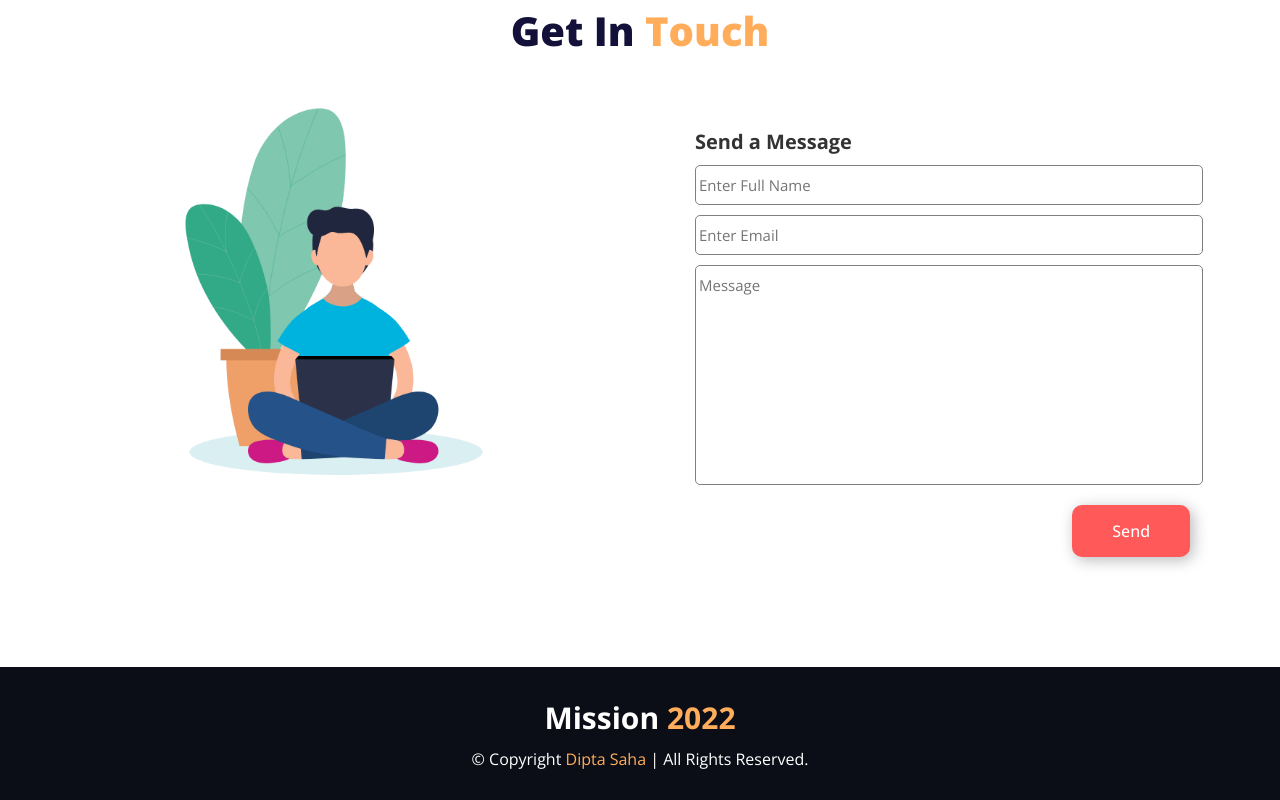
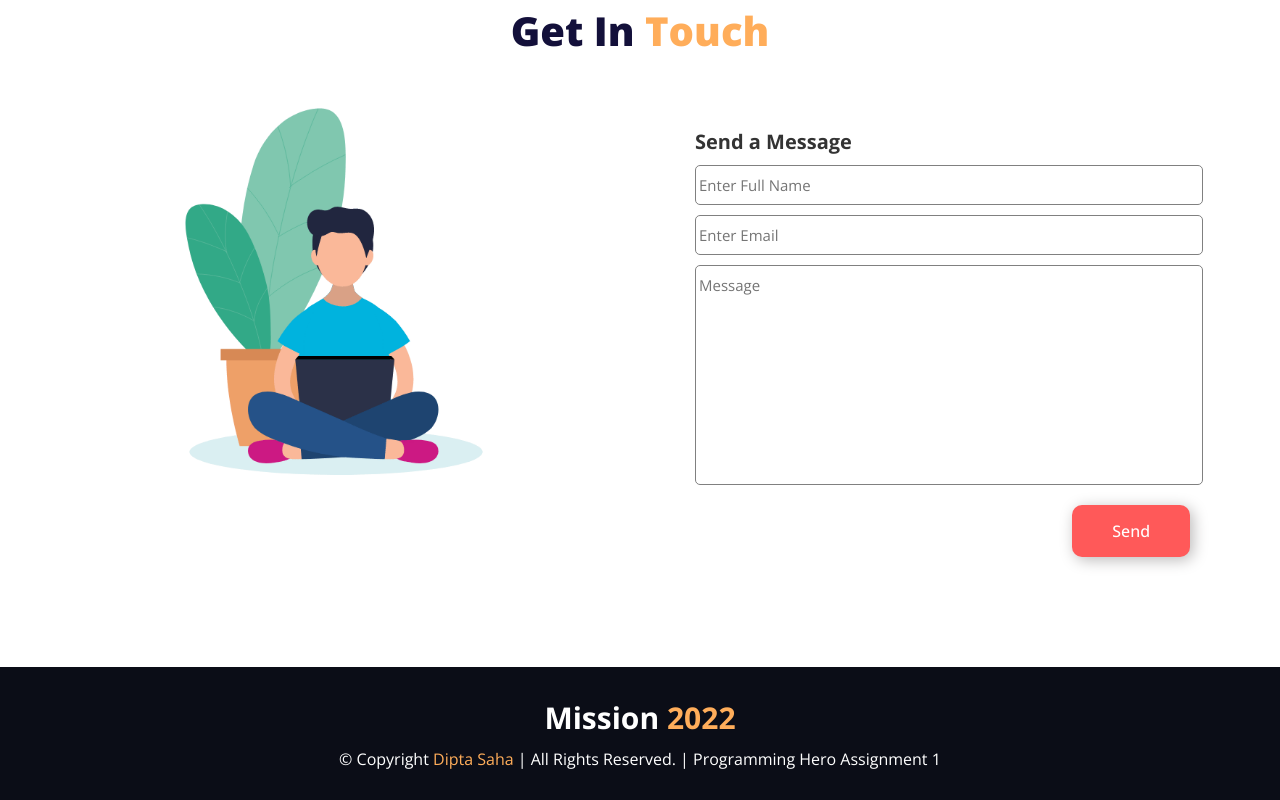
Before and after one commit to diptasahacse/programming-hero-assignment-one, a plain HTML site: page index.html in a window 1280 px wide. Shown: the part 1912-2712 px from the top of the page. Drawn offline with nearby package versions, Linux system fonts and the light colour scheme.

Commit message:
fix fault

```diff
--- a/css/style.css
+++ b/css/style.css
@@ -67,7 +67,7 @@ textarea{
     transition: .3s;
 }
 .mission-box-shadow:hover{
-    box-shadow: none
+    box-shadow: none;
 }
 .section-extra-top-bottom-padding{
     padding: 30px 0;
@@ -120,7 +120,7 @@ textarea{
     margin-top: 25px;
 }
 .hero-other-content p{
-    margin: 10px 0;;
+    margin: 10px 0;
     line-height: 24px;
 }
 .hero-des{
@@ -217,6 +217,9 @@ footer h3{
 }
 footer a{
     text-decoration: none;
-
+    transition: .4s;
+}
+footer a:hover{
+    color: white;
 }
 /*----------- End -------------*/
--- a/index.html
+++ b/index.html
@@ -114,7 +114,7 @@
     <!-- Footer Section Start -->
     <footer>
         <h3>Mission <span class="orange-color">2022</span></h3>
-        <p>&copy; Copyright <a class="orange-color" target="_blank" href="https://www.linkedin.com/in/diptasahacse/">Dipta Saha</a> | All Rights Reserved.</p>
+        <p>&copy; Copyright <a class="orange-color" target="_blank" href="https://www.linkedin.com/in/diptasahacse/">Dipta Saha</a> | All Rights Reserved. | Programming Hero Assignment 1</p>
     </footer>
     <!-- Footer Section End -->
 </body>
```
